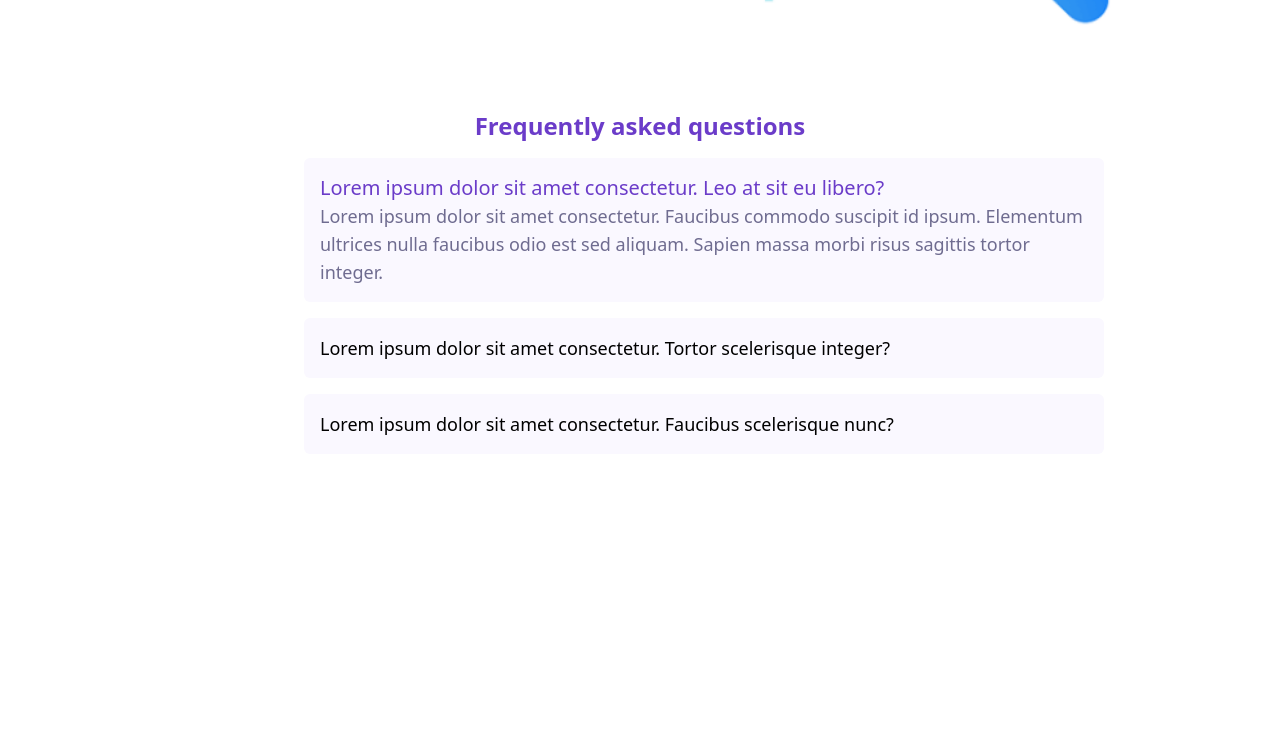
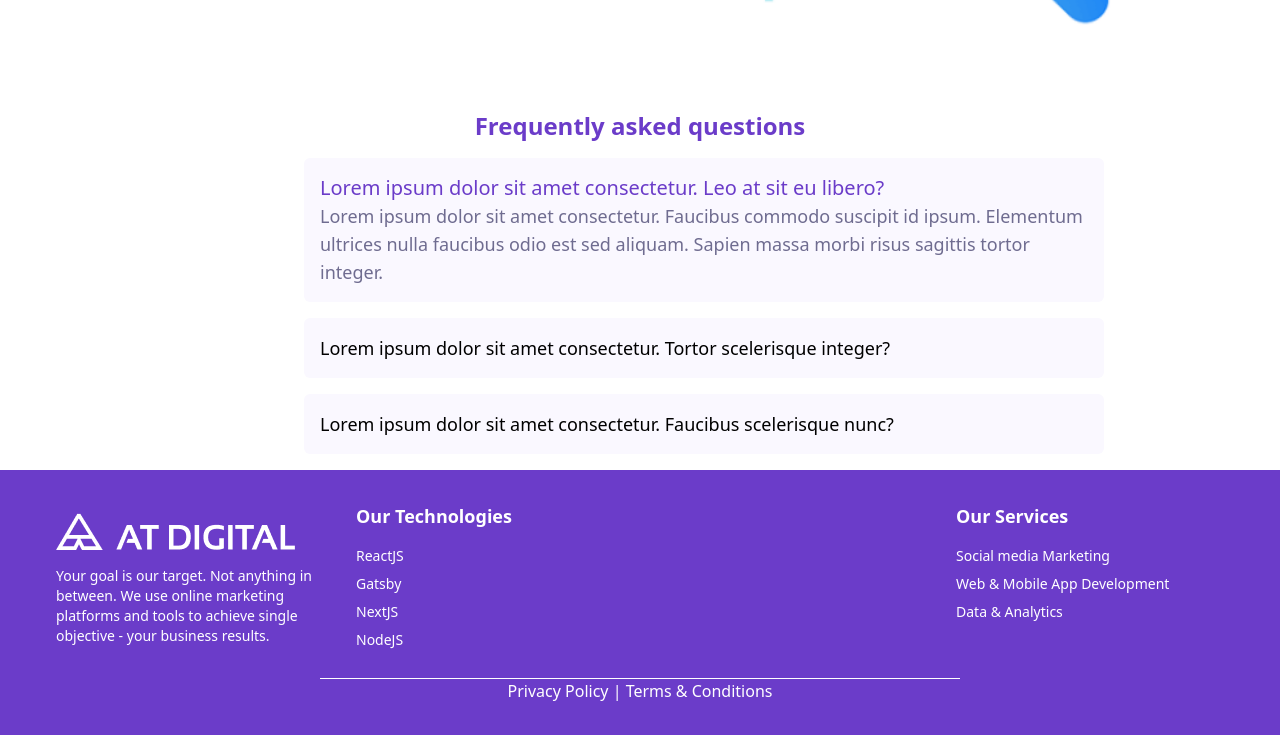
Before and after one commit to Madhunicka/AT_DIGITAL_FRONTEND, a website: page src/index.html in a window 1280 px wide. Shown: the part 1739-2474 px from the top of the page. Before the commit the page ends 2209 px from the top, so only its background shows below. Drawn offline with Linux system fonts and the light colour scheme.

Commit message:
third commit

```diff
--- a/src/index.html
+++ b/src/index.html
@@ -133,6 +133,54 @@
 
 
 
+    <footer class="bg-primary py-8">
+      <div class="container mx-auto flex flex-wrap items-center justify-between">
+        <div class="w-full md:w-1/2 lg:w-1/4 px-4 mb-4 md:mb-0">
+          <img src="./res/Logo.png" alt="Company Logo" class="mb-4">
+          <p class="text-sm text-white">Your goal is our target. Not anything in between. We use online marketing
+            platforms and tools to achieve single objective - your business results.</p>
+        </div>
+        <div class="w-full md:w-1/2 lg:w-3/4 flex flex-wrap justify-between">
+          <div class="w-full md:w-1/2 lg:w-1/3 px-4">
+            <h3 class="text-lg font-semibold mb-4 text-white">Our Technologies</h3>
+            <ul>
+              <li class="text-sm text-white mb-2">ReactJS</li>
+              <li class="text-sm text-white mb-2">Gatsby</li>
+              <li class="text-sm text-white mb-2">NextJS</li>
+              <li class="text-sm text-white mb-2">NodeJS</li>
+
+            </ul>
+          </div>
+          <div class="w-full md:w-1/2 lg:w-1/3 px-4">
+            <h3 class="text-lg font-semibold mb-4 text-white">Our Services</h3>
+            <ul>
+              <li class="text-sm text-white mb-2">Social media Marketing</li>
+              <li class="text-sm text-white mb-2">Web & Mobile App Development</li>
+              <li class="text-sm text-white mb-2">Data & Analytics </li>
+
+            </ul>
+          </div>
+
+
+        </div>
+
+
+      </div>
+      <div class="flex justify-center">
+        <div class="bg-white h-px w-140 mt-5"></div>
+
+      </div>
+      <div class="flex justify-center">
+        <p class="text-white">Privacy Policy | Terms & Conditions</p>
+
+
+      </div>
+
+    </footer>
+
+
+
+
 
 
 
```
Also changed, not shown: src/output.css.
